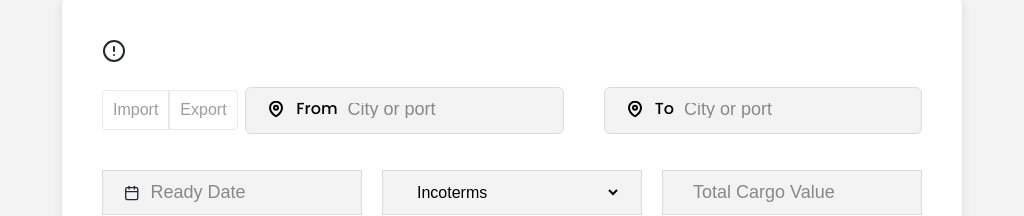
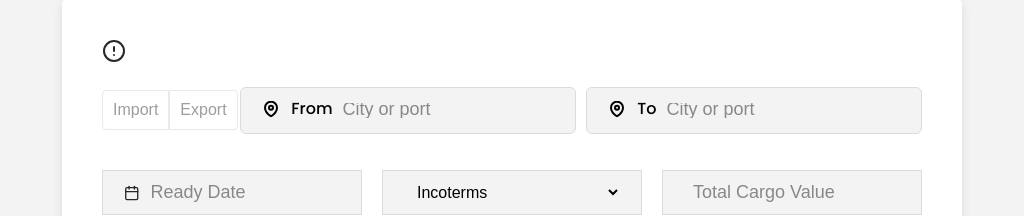
Before and after one commit to Dr-Oxy/send-freight, a React (Create React App) app: page / in a window 1024 px wide. Shown: the part 560-776 px from the top of the page. Built offline with nearby package versions, Linux system fonts and the light colour scheme.

Commit message:
fixing grid gaps

```diff
--- a/src/Assets/importExport.css
+++ b/src/Assets/importExport.css
@@ -39,7 +39,7 @@
 }
 
 .import-export .top-option button {
-  padding: 10px;
+  padding: 10px 15px;
   border: 1px #e9e9e9 solid;
   color: #9e9d9d;
   outline: none;
@@ -163,6 +163,10 @@
 
 @media screen and (min-width: 1000px) and (max-width: 1199px) {
   .import-export .top-option {
-    gap: 40px;
+    gap: 10px;
+  }
+
+  .import-export .top-option button {
+    padding: 10px;
   }
 }
```
